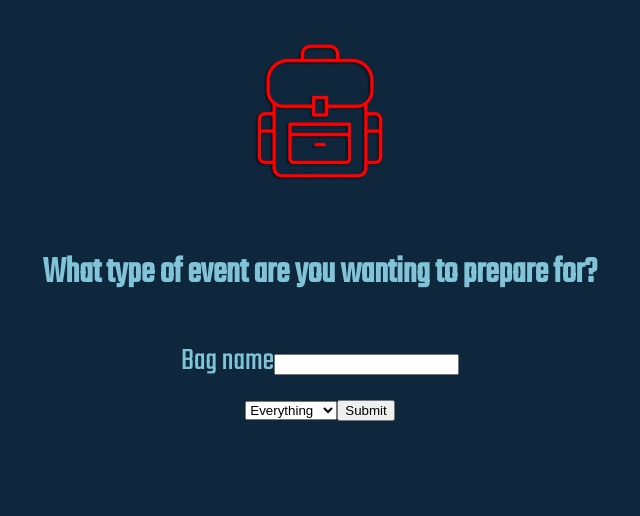
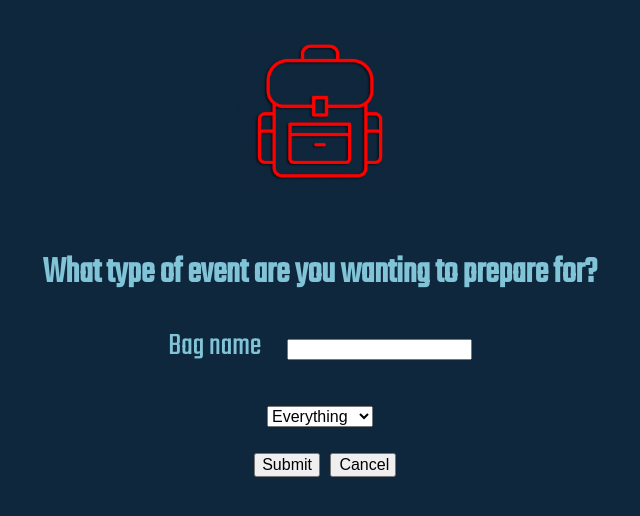
Before and after one commit to wjacobs71086/Bug-Out-Ready-Client, a React (Create React App) app: page /situations in a window 1280 px wide. Shown: the top 516 px of the page, without its empty margins (320-960 px from the left). Built offline with nearby package versions, Linux system fonts and the light colour scheme; no server answers.

Commit message:
styling new bag page

```diff
--- a/src/NewBagForm/NewBagForm.js
+++ b/src/NewBagForm/NewBagForm.js
@@ -1,6 +1,7 @@
 import React, { Component } from 'react';
 import { Button, Input } from '../Utils/Utils';
 import BagsApiService from '../Services/bags-api-service';
+import { Link } from 'react-router-dom';
 
 export default class NewBagForm extends Component {
   static defaultProps = {
@@ -24,6 +25,7 @@ export default class NewBagForm extends Component {
   render() {
     const { error } = this.state
     return (
+      <div>
       <form
         className='NewBagForm'
         onSubmit={this.handleSubmit}
@@ -42,17 +44,27 @@ export default class NewBagForm extends Component {
           </Input>
         </div>
 
-        <select required name="situations">
+        <select required name="situations" className='selector'>
           <option value="Everything">Everything</option>
           <option value="Quake">Earthquake</option>
           <option value="Fire">Wild Fire</option>
           <option value="Flood">Flash Flood</option>
         </select>
-
-        <Button type='submit'>
+        <div className='buttons'>
+        <Button type='submit' className='submit'>
           Submit
         </Button>
+        <Button >
+        <Link
+          id='cancelButton'
+          to='/bags'>
+            Cancel
+            </Link>
+        </Button>
+        </div>
       </form>
+
+</div>
     )
   }
 }
--- a/src/routes/situation-page/situation-page.css
+++ b/src/routes/situation-page/situation-page.css
@@ -7,6 +7,7 @@ body{
     margin-right: 5%;
     background-color: #0E273C;
     color: #81C3D7;
+    font-size: 2rem !important;
 }
 
 .selectionList{
@@ -18,6 +19,35 @@ body{
     align-items: center;
     justify-content: start;
 }
+.situationTitle{
+    margin-bottom: 0;
+}
 .selection{
     margin: 2%;
 }
+#cancelButton{
+    color: black !important;
+    font-size: 1rem;
+    margin: auto 2%;
+}
+.submit{
+    font-size: 1rem;
+    color: black;
+    margin: auto 2%;
+}
+.bag_name{
+    margin: 2%;
+    padding: 2%;
+}
+#NewBagForm__bag_name{
+    margin-left: 5%;
+}
+.selector{
+    font-size: 1rem;
+}
+.buttons{
+    display: flex;
+    justify-content: center;
+    margin: 2%;
+    padding: 1%;
+}
--- a/src/routes/situation-page/situation-page.js
+++ b/src/routes/situation-page/situation-page.js
@@ -1,5 +1,5 @@
 import React, { Component } from 'react';
-//import './situation-page.css';
+import './situation-page.css';
 import NewBagForm from '../../NewBagForm/NewBagForm';
 import BagLogo from '../../bags_bag_handbag_accessory_accessories-19-512.png';
 
@@ -9,8 +9,7 @@ export class SituationPage extends Component {
         return (
             <div>
                 <img className="logo" src={BagLogo} alt="bag" />
-
-                <h3>What type of event are you wanting to prepare for?</h3>
+                <h3 className='situationTitle'>What type of event are you wanting to prepare for?</h3>
             <NewBagForm
                 history={this.props.history}
             ></NewBagForm>
```
